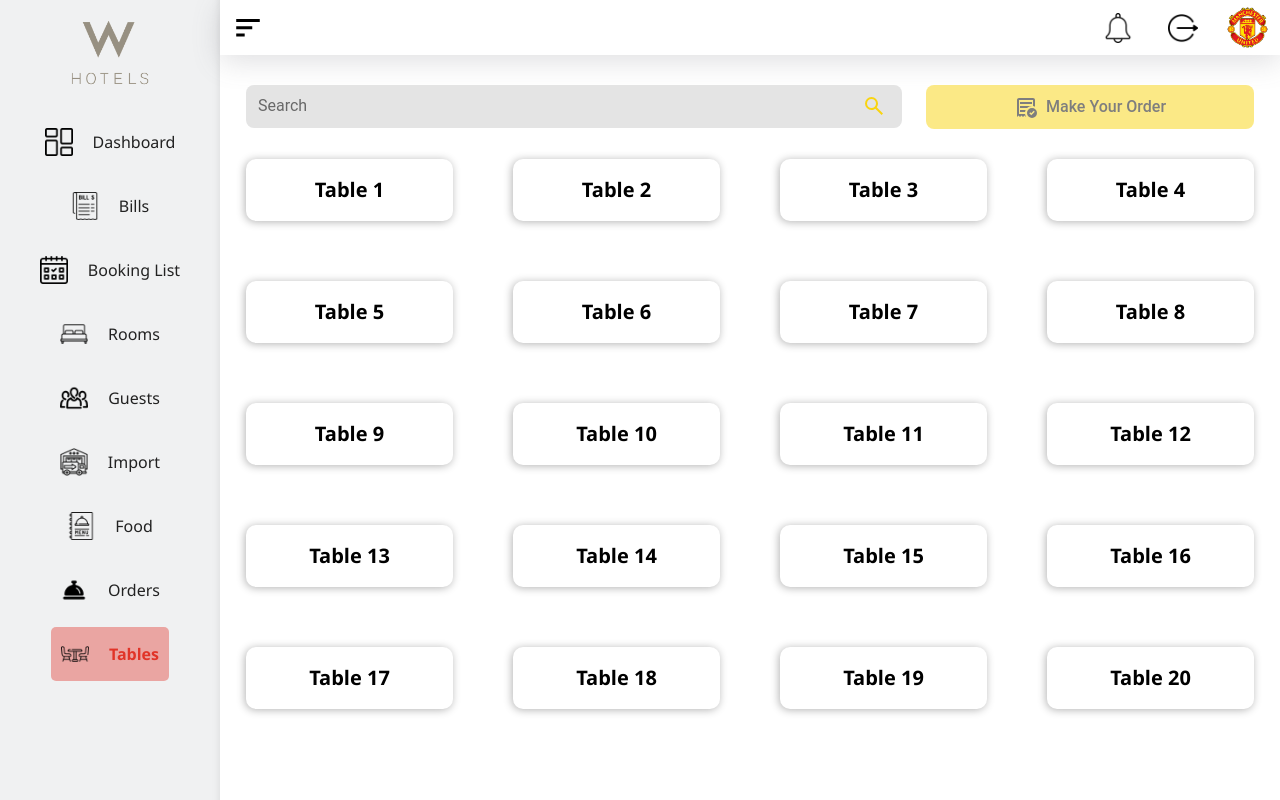
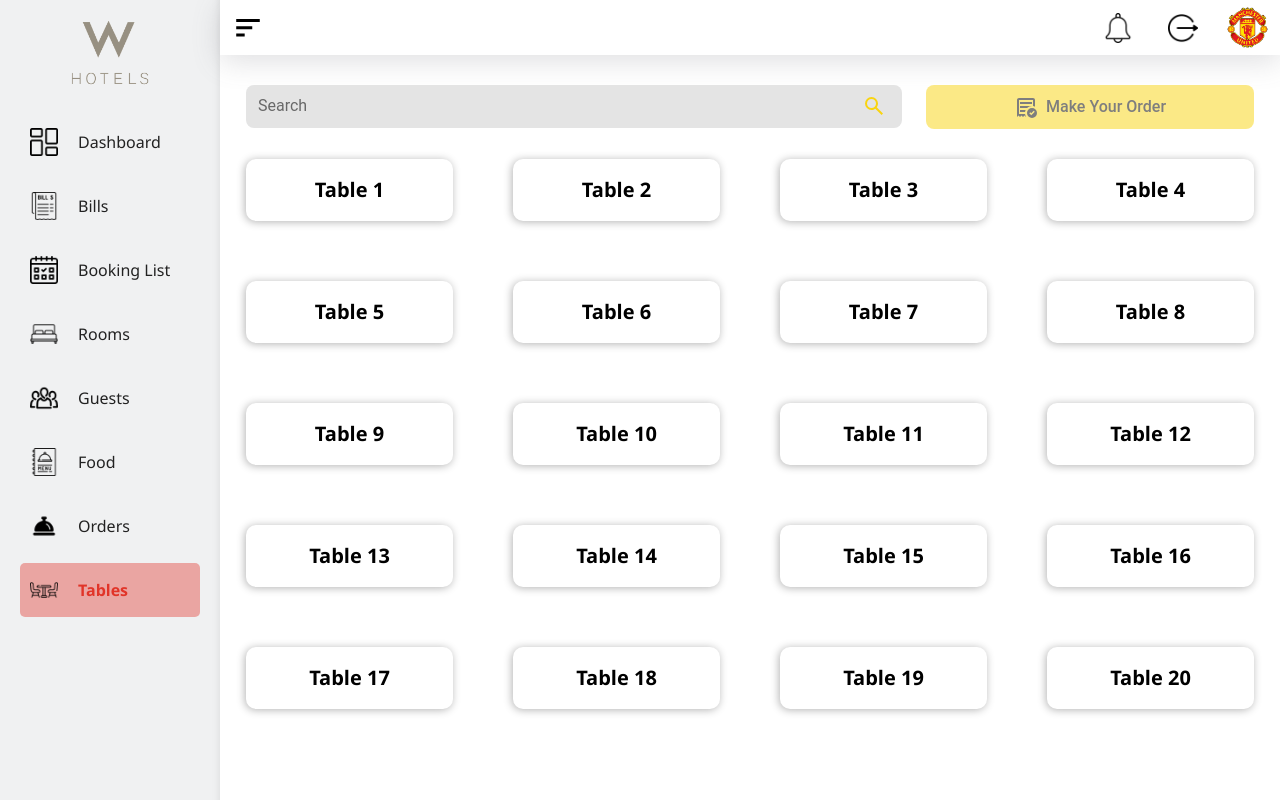
Before and after one commit to KhanhDo2604/Hotel_Management, a React (Vite) app: page /tables in a window 1280 px wide. Built offline with nearby package versions, Linux system fonts and the light colour scheme.

Commit message:
remove import page

```diff
--- a/src/comps/Layout/Layout.scss
+++ b/src/comps/Layout/Layout.scss
@@ -92,6 +92,7 @@
             padding: .5rem 1rem;
             border-radius: 5px;
             align-items: center;
+            width: 100%;
 
             img {
                 width: 28px;
--- a/src/pages/Import/index.jsx
+++ /dev/null
@@ -1,5 +0,0 @@
-export default function Import() {
-    return (
-        <h1>Import</h1>
-    );
-}
--- a/src/pages/index.js
+++ b/src/pages/index.js
@@ -2,7 +2,6 @@ export { default as Billing } from "./Billing";
 export { default as BookingList } from "./BookingList";
 export { default as Dashboard } from "./Dashboard";
 export { default as GuestList } from "./GuestList";
-export { default as Import } from "./Import";
 export { default as Menu } from "./Menu";
 export { default as Ordering } from "./Ordering";
 export { default as RoomList } from "./RoomList";
--- a/src/routes.js
+++ b/src/routes.js
@@ -3,7 +3,6 @@ import {
   BookingList,
   Dashboard,
   GuestList,
-  Import,
   Menu,
   Ordering,
   RoomList,
@@ -23,7 +22,6 @@ import menu from "./assets/menu.png";
 import bed from "./assets/bed.png";
 import booking from "./assets/booking.png";
 import guest from "./assets/guests.png";
-import _import from "./assets/import.png";
 import bill from "./assets/bill.png";
 import dashboard from "./assets/dashboard.png";
 
@@ -57,12 +55,6 @@ const routes = [
     page: GuestList,
     icon: guest,
     name: "Guests",
-  },
-  {
-    path: "/import",
-    page: Import,
-    icon: _import,
-    name: "Import",
   },
   {
     path: "/menu",
```
Also changed, not shown: 1 other file (tests, documents, lock files or other folders).
